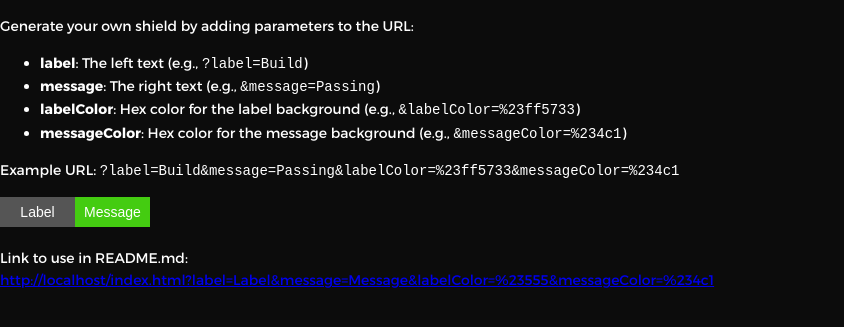
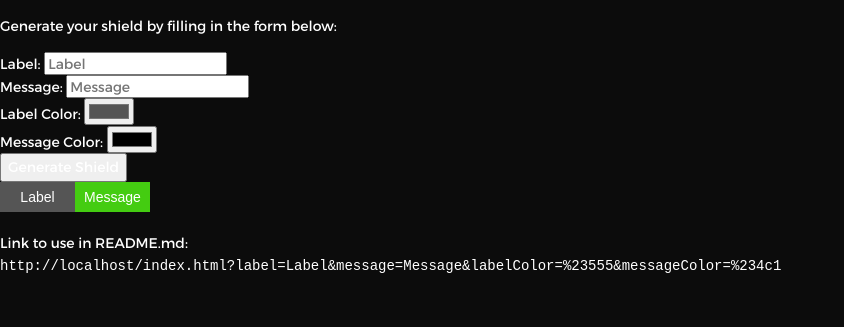
Before and after one commit to FrogPossibility/frogpossibility.github.io, a plain HTML site: page index.html in a window 1280 px wide. Shown: the part 67-394 px from the top of the page, without its empty margins (0-844 px from the left). Drawn offline with nearby package versions, Linux system fonts and the light colour scheme; files that its build step writes are made by us from their sources; files whose address does not match are found by name.

Commit message:
Update index.html

```diff
--- a/index.html
+++ b/index.html
@@ -8,22 +8,35 @@
 </head>
 <body>
   <h1>Custom Shield Generator</h1>
-  <p>Generate your own shield by adding parameters to the URL:</p>
-  <ul>
-    <li><strong>label</strong>: The left text (e.g., <code>?label=Build</code>)</li>
-    <li><strong>message</strong>: The right text (e.g., <code>&message=Passing</code>)</li>
-    <li><strong>labelColor</strong>: Hex color for the label background (e.g., <code>&labelColor=%23ff5733</code>)</li>
-    <li><strong>messageColor</strong>: Hex color for the message background (e.g., <code>&messageColor=%234c1</code>)</li>
-  </ul>
-  <p>Example URL: <code>?label=Build&message=Passing&labelColor=%23ff5733&messageColor=%234c1</code></p>
+  <p>Generate your shield by filling in the form below:</p>
+
+  <form id="shieldForm">
+    <label for="label">Label:</label>
+    <input type="text" id="label" name="label" placeholder="Label" required>
+    <br />
+
+    <label for="message">Message:</label>
+    <input type="text" id="message" name="message" placeholder="Message" required>
+    <br />
+
+    <label for="labelColor">Label Color:</label>
+    <input type="color" id="labelColor" name="labelColor" value="#555555">
+    <br />
+
+    <label for="messageColor">Message Color:</label>
+    <input type="color" id="messageColor" name="messageColor" value="#4c1">
+    <br />
+
+    <button type="submit">Generate Shield</button>
+  </form>
 
   <div id="shieldPreview">
-    <p>Loading your shield...</p>
+    <p>Preview of your shield will appear here...</p>
   </div>
 
   <p>
     Link to use in README.md:<br />
-    <a id="shieldLink" href="#" target="_blank">Loading...</a>
+    <code id="shieldLink">Generate your shield to see the link here...</code>
   </p>
 
   <script src="script.js"></script>
```
